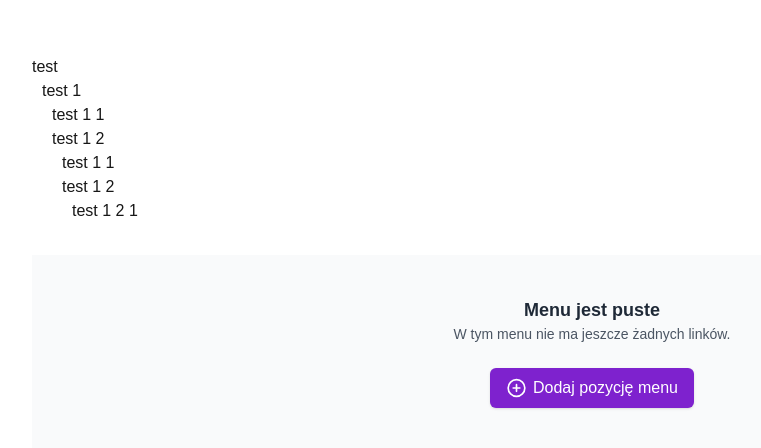
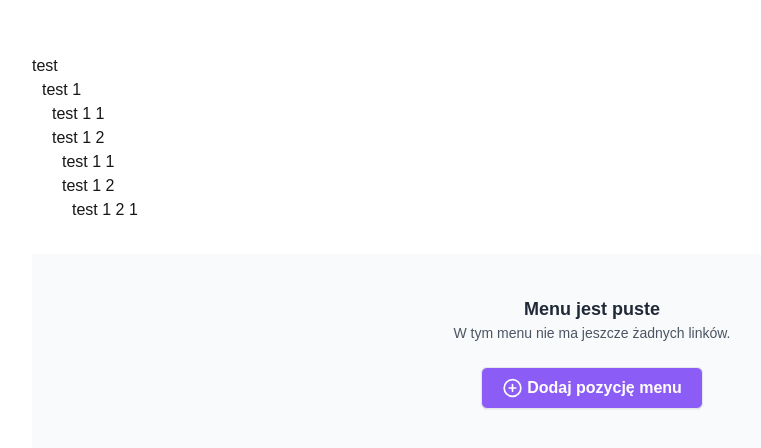
Before and after one commit to kamilszczepanik/nested-draggable-menu-assessment, a Next.js app: page / in a window 1280 px wide. Shown: the part 148-596 px from the top of the page, without its empty margins (48-809 px from the left). Built offline with nearby package versions, Linux system fonts and the light colour scheme.

Commit message:
feat(ui): enhance reusable button component with improved styles and props

```diff
--- a/package.json
+++ b/package.json
@@ -14,6 +14,7 @@
         "@dnd-kit/modifiers": "^8.0.0",
         "@dnd-kit/sortable": "^9.0.0",
         "@hookform/resolvers": "^3.9.1",
+        "class-variance-authority": "^0.7.1",
         "next": "15.0.3",
         "react": "^18.3.1",
         "react-dom": "^18.3.1",
@@ -31,6 +32,7 @@
         "eslint-config-next": "15.0.3",
         "husky": "^9.1.7",
         "postcss": "^8.4.49",
+        "prettier-plugin-tailwindcss": "^0.6.9",
         "tailwindcss": "^3.4.15",
         "typescript": "^5"
     }
--- a/src/components/AddMenuItemForm/AddMenuItemForm.tsx
+++ b/src/components/AddMenuItemForm/AddMenuItemForm.tsx
@@ -1,10 +1,9 @@
 import Image from 'next/image'
 import React from 'react'
 import searchIcon from '../../icons/search-lg.svg'
-import ButtonSecondary from '../Buttons/ButtonSecondary'
-import ButtonPrimary from '../Buttons/ButtonPrimary'
 import { SubmitHandler, useForm } from 'react-hook-form'
 import { AddMenuFormFields } from './validator'
+import { Button } from '../Button'
 
 interface IAddMenuItemFormProps {
     setShowAddMenuItemForm: React.Dispatch<React.SetStateAction<boolean>>
@@ -54,11 +53,10 @@ const AddMenuItemForm = ({ setShowAddMenuItemForm }: IAddMenuItemFormProps) => {
                     />
                 </div>
                 <div className="flex gap-4 w-full">
-                    <ButtonSecondary
-                        text="Anuluj"
-                        onClick={() => setShowAddMenuItemForm(false)}
-                    />
-                    <ButtonPrimary text="Dodaj" />
+                    <Button onClick={() => setShowAddMenuItemForm(false)}>
+                        Anuluj
+                    </Button>
+                    <Button variant={'secondary'}>Dodaj</Button>
                 </div>
             </form>
         </>
--- /dev/null
+++ b/src/components/Button.tsx
@@ -0,0 +1,47 @@
+import { cva, type VariantProps } from 'class-variance-authority'
+import * as React from 'react'
+
+const buttonVariants = cva(
+    'inline-flex items-center justify-center gap-1 rounded-md ring-offset-background transition-colors outline-none focus-visible:ring-2 focus-within:ring-2 ring-ring ring-offset-2 disabled:pointer-events-none disabled:opacity-50 shadow-sm font-bold border',
+    {
+        variants: {
+            variant: {
+                default: '',
+                primary: 'bg-primary-500 text-white',
+                secondary: 'text-primary-500',
+            },
+            size: {
+                xsm: 'py-1 px-2 max-sm:py-0 max-sm:px-1',
+                sm: 'py-2 px-3 max-sm:py-1 max-sm:px-2 ',
+                md: 'py-3 px-4 max-sm:py-2.5 max-sm:px-3',
+                default: 'py-2 px-5 max-sm:py-2 max-sm:px-3',
+                lg: 'py-4 px-8',
+                wide: 'py-4 px-16',
+                xl: 'py-6 px-16',
+            },
+        },
+        defaultVariants: {
+            variant: 'default',
+            size: 'default',
+        },
+    }
+)
+
+export interface ButtonProps
+    extends React.ButtonHTMLAttributes<HTMLButtonElement>,
+        VariantProps<typeof buttonVariants> {}
+
+const Button = React.forwardRef<HTMLButtonElement, ButtonProps>(
+    ({ className, variant, size, ...props }, ref) => (
+        <button
+            className={`${buttonVariants({ variant, size })} ${
+                className ?? ''
+            }`}
+            ref={ref}
+            {...props}
+        />
+    )
+)
+Button.displayName = 'Button'
+
+export { Button, buttonVariants }
--- a/src/components/Buttons/ButtonPrimary.tsx
+++ /dev/null
@@ -1,20 +0,0 @@
-import React from 'react'
-
-interface IButtonPrimaryProps {
-    text?: string
-    onClick?: () => void
-}
-
-const ButtonPrimary = ({ text, onClick }: IButtonPrimaryProps) => {
-    return (
-        <button
-            type="submit"
-            onClick={onClick}
-            className="px-4 py-2 bg-white text-[#344054] rounded-md shadow hover:bg-purple-600 focus:outline-none focus:ring-2 focus:ring-purple-400"
-        >
-            {text}
-        </button>
-    )
-}
-
-export default ButtonPrimary
--- a/src/components/Buttons/ButtonSecondary.tsx
+++ /dev/null
@@ -1,20 +0,0 @@
-import React from 'react'
-
-interface IButtonSecondaryProps {
-    text?: string
-    onClick?: () => void
-}
-
-const ButtonSecondary = ({ text, onClick }: IButtonSecondaryProps) => {
-    return (
-        <button
-            type="button"
-            onClick={onClick}
-            className="px-4 py-2 bg-white text-[#344054] rounded-md shadow hover:bg-purple-600 focus:outline-none focus:ring-2 focus:ring-purple-400"
-        >
-            {text}
-        </button>
-    )
-}
-
-export default ButtonSecondary
--- a/src/components/EmptyMenu.tsx
+++ b/src/components/EmptyMenu.tsx
@@ -1,5 +1,6 @@
 import Image from 'next/image'
 import plusIcon from '../icons/plus-circle.svg'
+import { Button } from './Button'
 
 interface IEmptyMenuProps {
     setShowAddMenuItemForm: React.Dispatch<React.SetStateAction<boolean>>
@@ -7,7 +8,7 @@ interface IEmptyMenuProps {
 
 const EmptyMenu = ({ setShowAddMenuItemForm }: IEmptyMenuProps) => {
     return (
-        <div className="flex flex-col items-center justify-center text-center gap-6 py-10 border border-[#F9FAFB] w-full bg-[#F9FAFB]">
+        <div className="flex w-full flex-col items-center justify-center gap-6 border border-[#F9FAFB] bg-[#F9FAFB] py-10 text-center">
             <div>
                 <h2 className="text-lg font-bold text-gray-800">
                     Menu jest puste
@@ -16,15 +17,15 @@ const EmptyMenu = ({ setShowAddMenuItemForm }: IEmptyMenuProps) => {
                     W tym menu nie ma jeszcze żadnych linków.
                 </p>
             </div>
-            <button
-                className="flex items-center justify-center gap-1.5 px-4 py-2 bg-purple-700 text-white rounded-md shadow hover:bg-purple-600 focus:outline-none focus:ring-2 focus:ring-purple-400"
+            <Button
+                variant={'primary'}
                 onClick={() => {
                     setShowAddMenuItemForm(true)
                 }}
             >
                 <Image src={plusIcon} alt="plus icon" />
                 Dodaj pozycję menu
-            </button>
+            </Button>
         </div>
     )
 }
```
Also changed, not shown: 1 other file (tests, documents, lock files or other folders).
